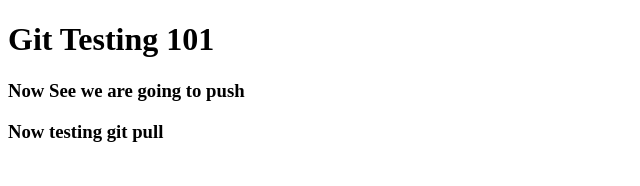
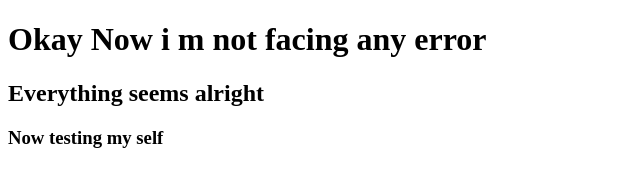
Before and after one commit to Altezza911/first-website, a plain HTML site: page index.html in a window 1280 px wide. Shown: the whole page, without its empty margins (0-640 px from the left). Drawn offline with Linux system fonts and the light colour scheme.

Commit message:
okay now pushing

```diff
--- a/index.html
+++ b/index.html
@@ -7,8 +7,8 @@
     <title>Git_Testing</title>
 </head>
 <body>
-    <h1>Git Testing 101</h1>
-    <h3>Now See we are going to push</h3>
-    <h3>Now testing git pull</h3>
+    <h1>Okay Now i m not facing any error</h1>
+    <h2>Everything seems alright</h2>
+    <h3>Now testing my self</h3>
 </body>
 </html>
```
